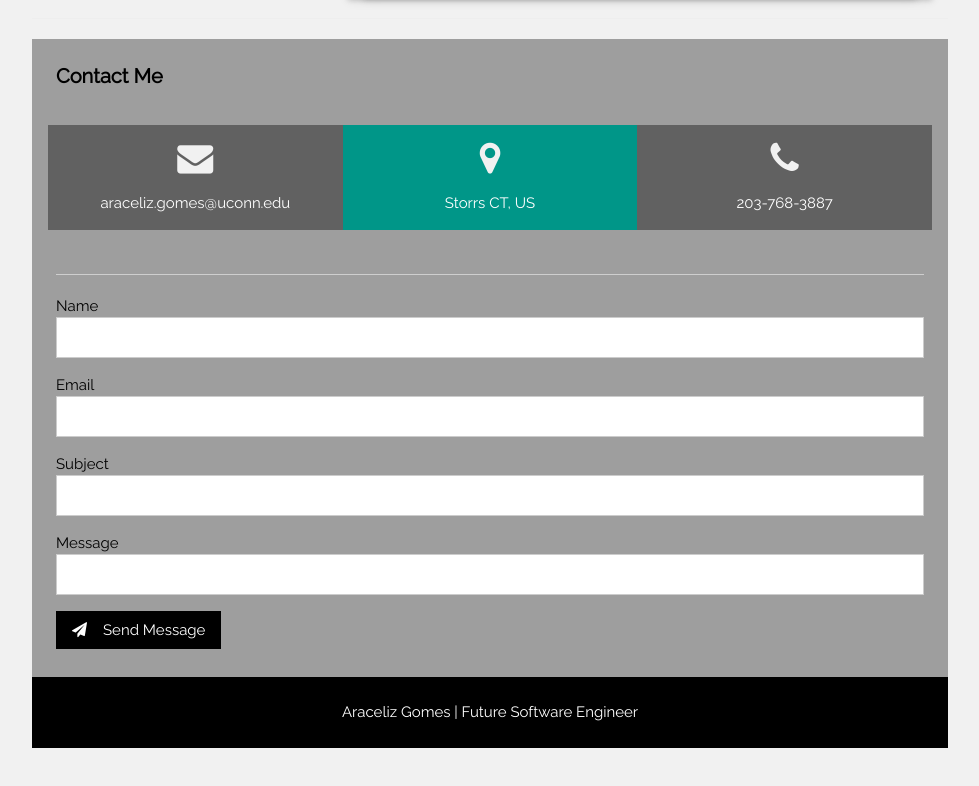
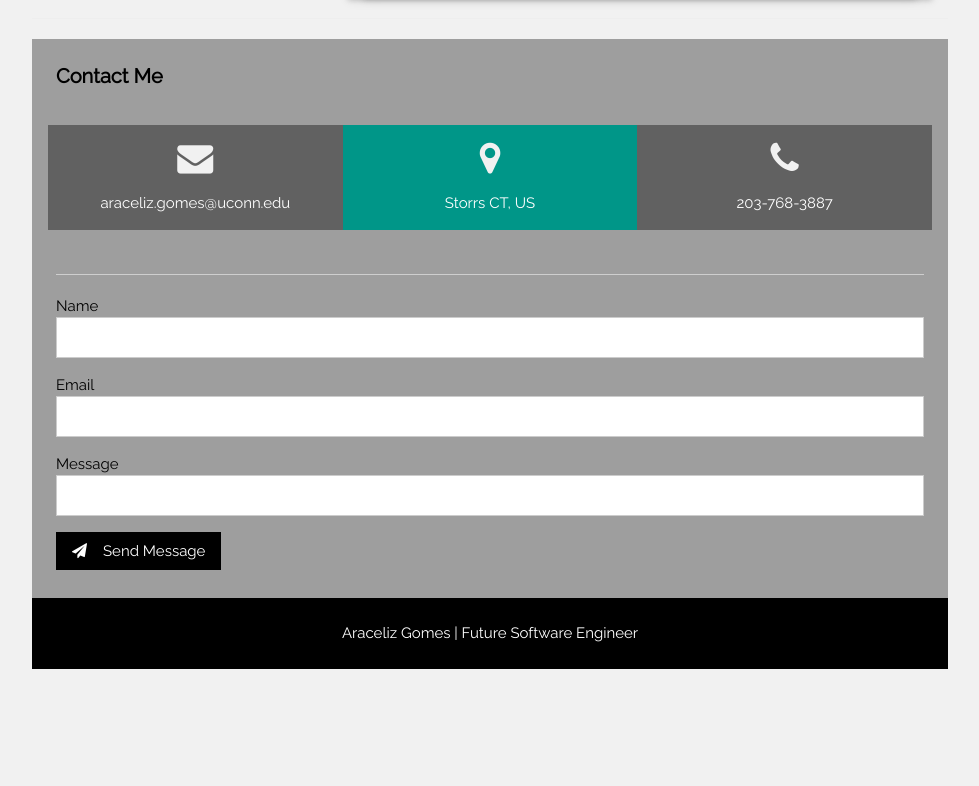
Before and after one commit to AracelizGomes/AracelizGomes.github.io, a website: page index.html in a window 1280 px wide. Shown: the part 3498-4284 px from the top of the page, without its empty margins (300-1279 px from the left). After the commit the page ends 4227 px from the top, so only its background shows below. Drawn offline with nearby package versions, Linux system fonts and the light colour scheme.

Commit message:
Update index.html

```diff
--- a/index.html
+++ b/index.html
@@ -341,7 +341,7 @@ body,h1,h2,h3,h4,h5,h6 {font-family: "Raleway", sans-serif}
       </div>
     </div>
     <hr class="w3-opacity">
-    <form action="mailto:araceliz.gomes@uconn.edu" method="post" enctype="text/plain">
+    <form action="mailto:araceliz.gomes@uconn.edu?Subject=aracelizgomes.com%20Contact%20Us%20Form" method="post" enctype="text/plain">
       <div class="w3-section">
         <label>Name</label>
         <input class="w3-input w3-border" type="text" name="Name" required>
@@ -349,10 +349,6 @@ body,h1,h2,h3,h4,h5,h6 {font-family: "Raleway", sans-serif}
       <div class="w3-section">
         <label>Email</label>
         <input class="w3-input w3-border" type="text" name="Email" required>
-      </div>
-     <div class="w3-section">
-        <label>Subject</label>
-        <input class="w3-input w3-border" type="text" name="subject" required>
       </div>
       <div class="w3-section">
         <label>Message</label>
```
